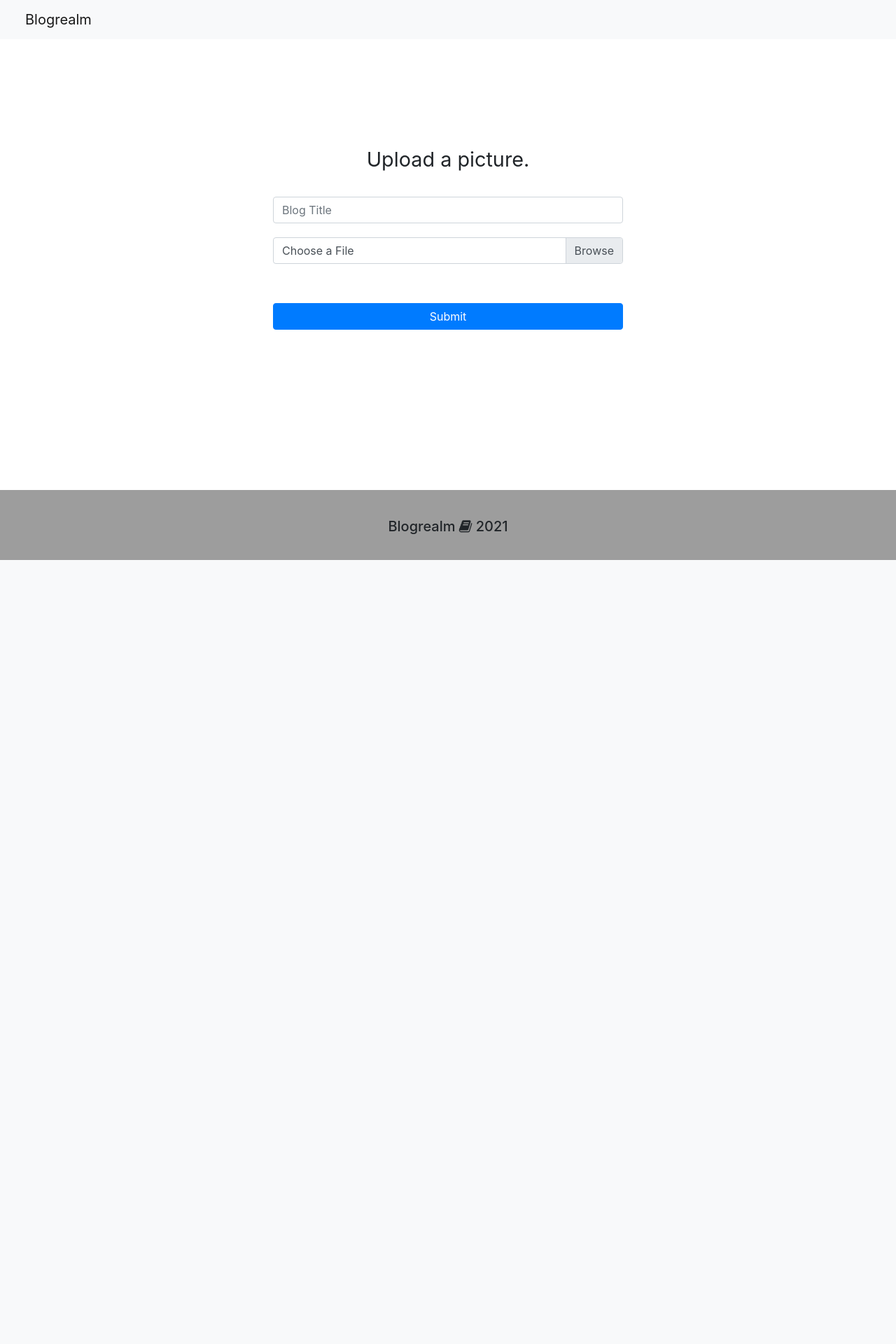
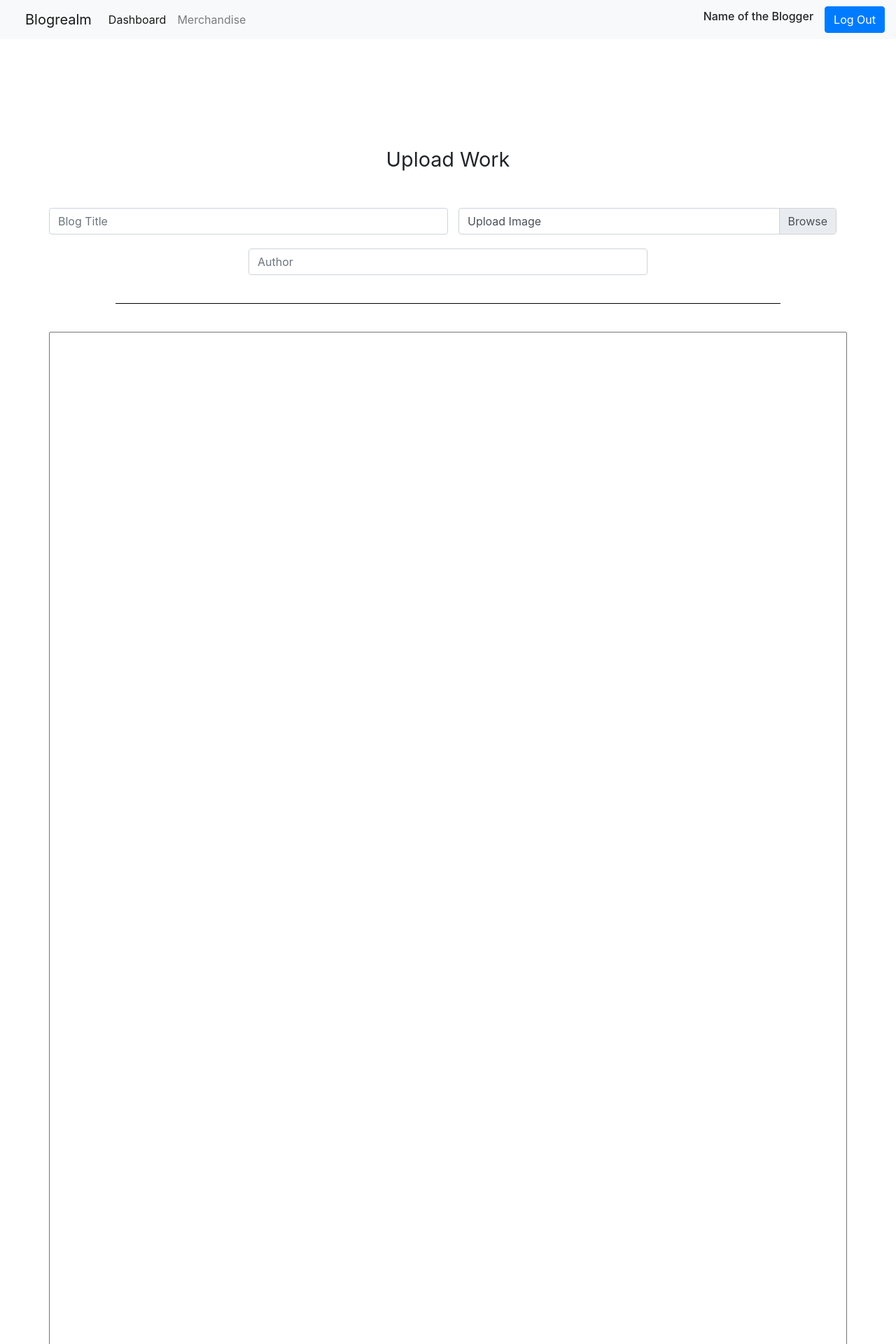
Before and after one commit to Smalls27/blog, a Node server app: page /upload in a window 1280 px wide. Shown: the top 1920 px of the page at 70% size. Before the commit the page ends 800 px from the top, so only its background shows below. Run offline with Node 20, Linux system fonts and the light colour scheme; some libraries are stand-ins or nearby versions.

Commit message:
Quite a bit of changes

```diff
--- a/app.js
+++ b/app.js
@@ -11,6 +11,8 @@ const merchRouter = require("./routes/merchandise");
 const usersViewRouter = require("./routes/usersViewOfBlog");
 const uploadRouter = require("./routes/upload");
 const createMerchRouter = require("./routes/createMerch");
+const detailsRouter = require("./routes/merchdetails");
+const blogDetailsRouter = require("./routes/blogDetails");
 
 const app = express();
 
@@ -35,6 +37,8 @@ app.use("/merchandise", merchRouter);
 app.use("/blog", usersViewRouter);
 app.use("/upload", uploadRouter);
 app.use("/createmerch", createMerchRouter);
+app.use("/merchandise", detailsRouter);
+app.use("/dashboard", blogDetailsRouter);
 
 // catch 404 and forward to error handler
 app.use(function (req, res, next) {
--- a/public/stylesheets/style.css
+++ b/public/stylesheets/style.css
@@ -11,7 +11,7 @@ body {
 #contentDivider {
 	background-color: black;
 	height: 2px;
-	width: 1000px;
+	margin-top: 40px;
 }
 
 #searchBlog {
@@ -27,11 +27,6 @@ body {
 	padding-left: 10px;
 }
 
-#upload {
-	text-decoration: none;
-	color: black;
-}
-
 .marginSpace {
 	margin-top: 20px;
 }
@@ -40,8 +35,20 @@ body {
 	margin-top: 40px;
 }
 
+.marginSpace3 {
+	margin-top: 108px;
+}
+
 .hrStyle {
-	margin-top: 30px;
+	background-color: black;
+	margin-top: 60px;
+	margin-left: 160px;
+	margin-right: 160px;
+}
+
+.hrStyle2 {
+	background-color: black;
+	margin: 40px 80px 40px 80px;
 }
 
 .blogTitle {
@@ -52,6 +59,7 @@ body {
 
 .merchTitle {
 	margin-top: 30px;
+	margin-bottom: 50px;
 }
 
 .listOfWorks {
@@ -93,12 +101,48 @@ body {
 }
 
 .footerStyle {
-	background-color: rgba(60, 60, 60, .5);
+	background-color: rgba(60, 60, 60, .1);
 	text-align: center;
 	padding-top: 40px;
+	margin-top: 60px;
 	height: 100px;
 }
 
 .smallContainer {
 	width: 260px;
+	margin-bottom: 60px;
 }
+
+.smallContainer2 {
+	width: 100px;
+}
+
+a {
+	color: black;
+}
+
+a:hover {
+	text-decoration: none;
+	color: black;
+}
+
+.merchDetails {
+	width: 740px;
+	margin-top: 200px;
+}
+
+.detailStyle {
+	padding: 15px;
+}
+
+textarea {
+	padding: 20px;
+}
+
+.blogEdit {
+	border-radius: 10px;
+}
+
+.marginBottom {
+	margin-bottom: 20px;
+}
--- a/routes/upload.js
+++ b/routes/upload.js
@@ -1,11 +1,9 @@
 const express = require("express");
 const uploadRouter = express.Router();
 const multer = require("multer");
-const fs = require("fs");
-const path = require("path");
 const listOfWorks = require("../models/listOfWorks");
 
-const date = new Date();
+
 const storage = multer.diskStorage({
 	destination: (req, file, cb) => {
 		cb(null, "./public/images/");
@@ -27,8 +25,9 @@ uploadRouter
 		console.log(req.file);
 		const bloggerImage = {
 			title: req.body.blogTitle,
+			file: `images/${req.file.originalname}`,
+
 			img: {
-				file: `images/${req.file.originalname}`,
 				fieldname: req.file.fieldname,
 				originalname: req.file.originalname,
 				encoding: req.file.encoding,
@@ -36,14 +35,17 @@ uploadRouter
 				destination: req.file.destination + req.file.originalname,
 				filename: req.file.filename,
 				path: req.file.path,
-				size: req.file.size,
+				size: req.file.size
 			},
+
+			content: req.body.content,
+			author: req.body.author
 		};
 
 		listOfWorks.create(bloggerImage)
 		.then((image) => {
 			if (image) {
-				res.redirect("/");
+				res.redirect("/dashboard");
 			} else {
 				console.log("image does not exist...");
 			}
--- a/views/index.ejs
+++ b/views/index.ejs
@@ -27,7 +27,7 @@
 		<button id="searchButton" class="col-md-2 btn btn-primary btn-block" type="button">Search</button>
 	</div>
 </div>
-<div class="container hrStyle">
+<div class="container">
 	<div class="row">
 		<hr class="col" id="contentDivider" />
 	</div>
--- a/views/partials/footer.ejs
+++ b/views/partials/footer.ejs
@@ -1,4 +1,4 @@
-    <footer class="fixed-bottom footerStyle">
+    <footer class="footerStyle">
         <h5>Blogrealm <i class="fa fa-book" aria-hidden="true"></i> 2021</h5>
     </footer>
 
--- a/views/partials/header.ejs
+++ b/views/partials/header.ejs
@@ -3,8 +3,7 @@
   <head>
     <title>Blogrealm</title>
     <link rel="stylesheet" href="https://cdn.jsdelivr.net/npm/bootstrap@4.5.3/dist/css/bootstrap.min.css" integrity="sha384-TX8t27EcRE3e/ihU7zmQxVncDAy5uIKz4rEkgIXeMed4M0jlfIDPvg6uqKI2xXr2" crossorigin="anonymous">
-    <link rel="stylesheet" href="stylesheets/font-awesome/css/font-awesome.min.css" />
-    <link rel="stylesheet" href="stylesheets/style.css" />
+    <link rel="stylesheet" href="/stylesheets/font-awesome/css/font-awesome.min.css" />
+    <link rel="stylesheet" href="/stylesheets/style.css" />
   </head>
-  <body></body>
-</html>
+  <body>
--- a/views/upload.ejs
+++ b/views/upload.ejs
@@ -1,24 +1,46 @@
 <%- include("partials/header") %>
 <nav class="navbar navbar-expand-lg navbar-light bg-light">
-	<a id="blogLogo" class="navbar-brand" href="http://localhost:3000/">Blogrealm</a>
+	<a id="blogLogo" class="navbar-brand" href="/">Blogrealm</a>
+
+	<ul class="navbar-nav mr-auto">
+		<li class="nav-item active">
+			<a class="nav-link" href="/dashboard">Dashboard</a>
+		</li>
+		<li class="nav-item">
+			<a class="nav-link" href="/merchandise">Merchandise</a>
+		</li>
+	</ul>
+
+	<form class="mr-3">
+		<h6>Name of the Blogger</h6>
+	</form>
+	<form class="form-inline">
+		<button class="btn btn-primary btn-block" type="button">Log Out</button>
+	</form>
 </nav>
 
-<div class="container widthChange">
+<div class="container">
 	<form action="/upload" method="POST" enctype="multipart/form-data">
 		<div class="row">
-			<label class="col text-center labelClass" for="file">Upload a picture.</label>
+			<label class="col text-center labelClass" for="file">Upload Work</label>
 		</div>
-		<div class="row">
-			<input class="mt-4 form-control" name="blogTitle" type="text" placeholder="Blog Title" />
+		<div class="row marginSpace2">
+			<input class="col-md-6 form-control" name="blogTitle" type="text" placeholder="Blog Title" />
+			<div class="col-md-6 input-group">
+				<div class="custom-file">
+				  <input multiple type="file" class="custom-file-input" name="bloggerImage" id="inputGroupFile03" aria-describedby="inputGroupFileAddon03">
+				  <label class="custom-file-label" for="inputGroupFile03">Upload Image</label>
+				</div>
+			</div>
 		</div>
-
 		<div class="row marginSpace">
-			<div class="input-group mb-3">
-				<div class="custom-file">
-				  <input type="file" class="custom-file-input" name="bloggerImage" id="inputGroupFile03" aria-describedby="inputGroupFileAddon03">
-				  <label class="custom-file-label" for="inputGroupFile03">Choose a File</label>
-				</div>
-			  </div>
+			<div class="col-3"></div>
+			<input class="col-6 form-control" type="text" placeholder="Author" name="author" />
+			<div class="col-3"></div>
+		</div>
+		<hr class="hrStyle2" />
+		<div class="row marginSpace">
+			<textarea name="content" cols="160" rows="90"></textarea>
 		</div>
 
 		<div class="row marginSpace2">
```
Also changed, not shown: models/blogger.js (+28 -0 lines), models/listOfWorks.js (+14 -2 lines), models/merchandise.js (+6 -1 lines), routes/blogDetails.js (added, +16 -0 lines), routes/createMerch.js (+5 -3 lines), routes/dashboard.js (+7 -5 lines), routes/merchdetails.js (added, +15 -0 lines), routes/usersViewOfBlog.js (+4 -3 lines), views/blogDetails.ejs (added, +44 -0 lines), views/createMerch.ejs (+23 -0 lines), views/dashboard.ejs (+12 -7 lines), views/merchandise.ejs (+10 -8 lines), views/merchdetails.ejs (added, +16 -0 lines).
